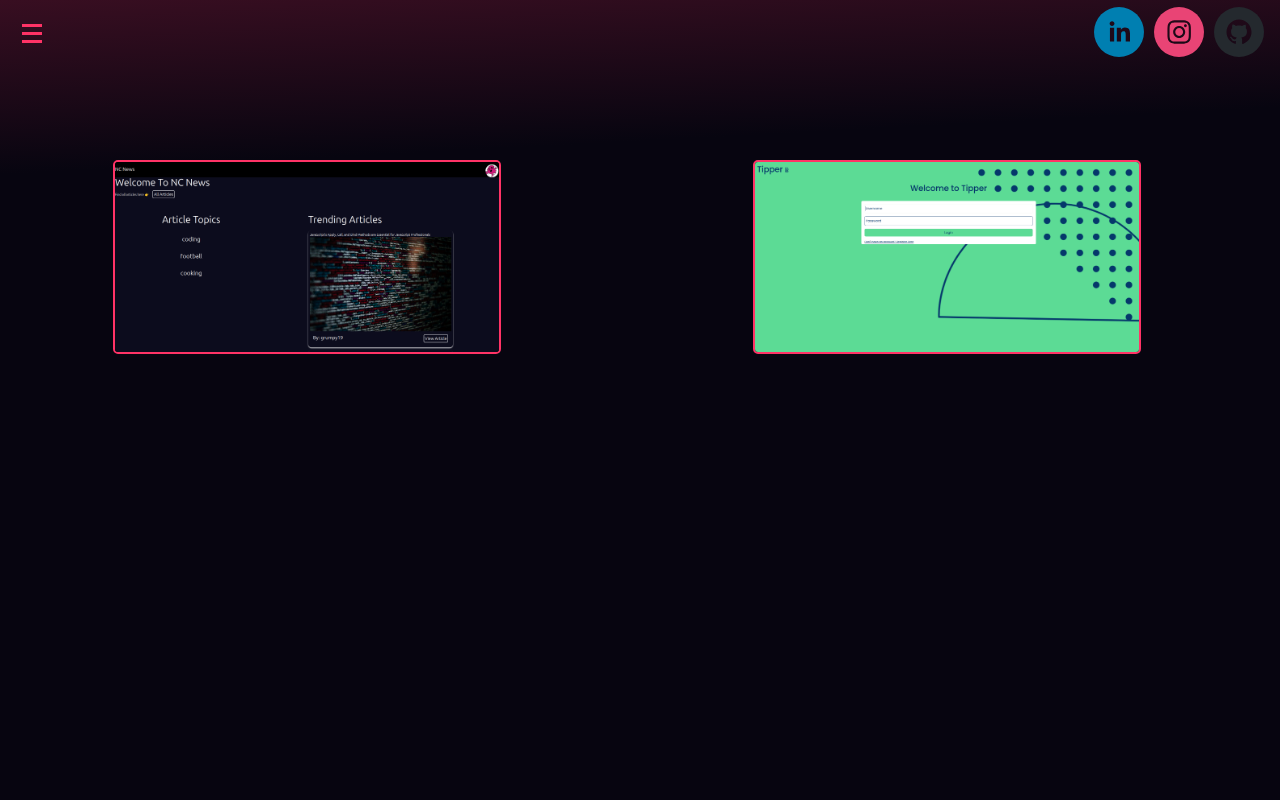
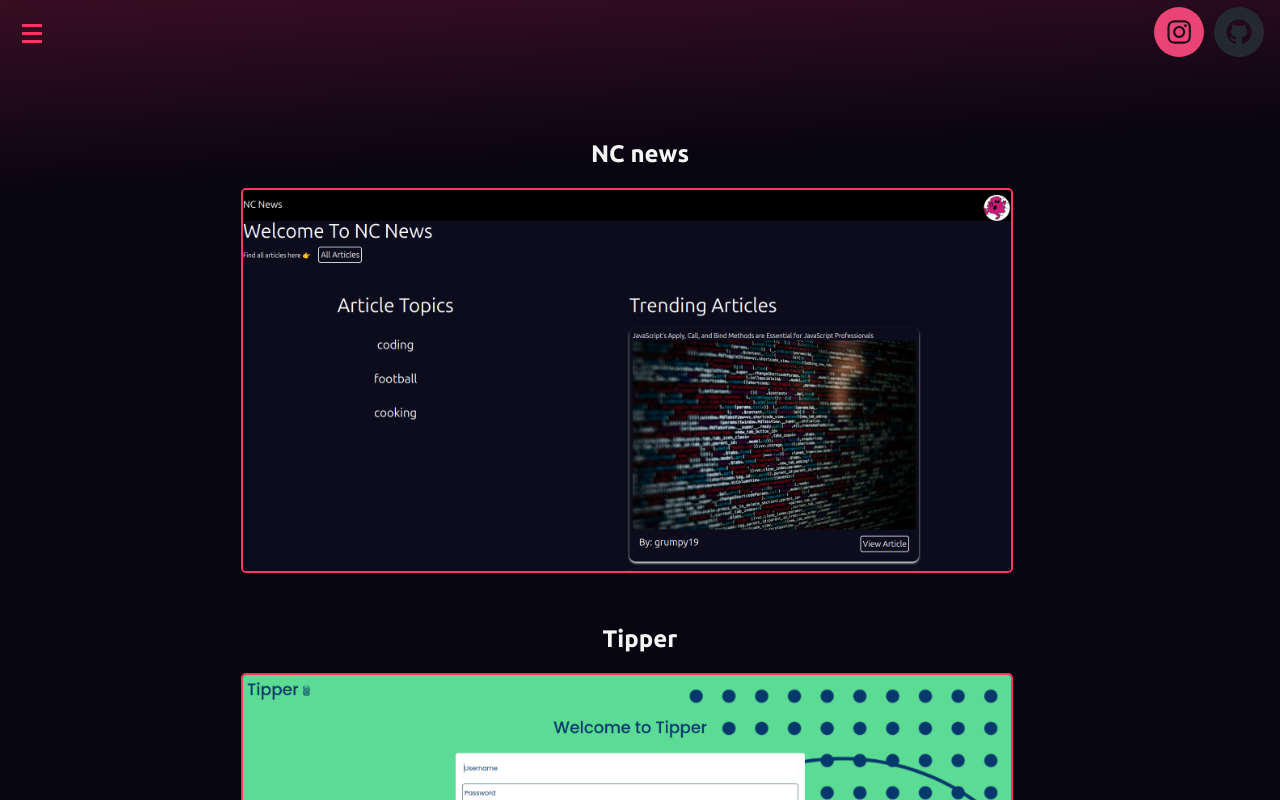
Before and after one commit to LangaLee/My-portfolio, a React (Vite) app: page /Projects in a window 1280 px wide. Shown: the top 800 px of the page. Built offline with nearby package versions, Linux system fonts and the light colour scheme.

Commit message:
updated links to github and linkedin

```diff
--- a/src/components/Projects.jsx
+++ b/src/components/Projects.jsx
@@ -5,9 +5,11 @@ import TipperImage from "../../images/Tipper.png";
 const Projects = () => {
   return (
     <div className="projects">
+      <h2>NC news</h2>
       <Link to={"/Projects/NCNews"}>
         <img src={NewsImage} alt="Nc news homepage screenshot" />
       </Link>
+      <h2>Tipper</h2>
       <Link to={"/Projects/Tipper"}>
         <img src={TipperImage} alt="Tipper homepage screenshot" />
       </Link>
--- a/src/components/navbar.jsx
+++ b/src/components/navbar.jsx
@@ -32,11 +32,14 @@ const Navbar = () => {
         </div>
 
         <div className="socialLinks">
-          <SocialIcon url="https://www.linkedin.com" target="_blank" />
+          <SocialIcon url="www.linkedin.com/in/langa-dlemz" target="_blank" />
 
-          <SocialIcon url="https://www.instagram.com" target="_blank" />
+          <SocialIcon
+            url="https://www.instagram.com/oldschool_is200/"
+            target="_blank"
+          />
 
-          <SocialIcon url="https://www.github.com" target="_blank" />
+          <SocialIcon url="https://github.com/LangaLee" target="_blank" />
         </div>
       </div>
     </div>
--- a/src/css files/homePage.scss
+++ b/src/css files/homePage.scss
@@ -4,6 +4,7 @@
     scroll-snap-align: center;
     padding: 5%;
     padding-top: 5vh;
+    height: 90vh;
   }
   .introSection {
     .introDiv {
--- a/src/css files/projects.scss
+++ b/src/css files/projects.scss
@@ -1,16 +1,16 @@
 @media only screen and (max-width: 1500px) {
   .projects {
     display: flex;
-    flex-direction: row;
-    flex-wrap: wrap;
-    justify-content: space-around;
-    padding-top: 20vh;
+    align-items: center;
+    flex-direction: column;
+    padding-top: 15vh;
     Link {
       width: 100%;
       height: 100%;
     }
     img {
-      width: 30vw;
+      margin-bottom: 30px;
+      width: 60vw;
       margin-right: 2vw;
       border: solid;
       border-width: 2px;
@@ -20,10 +20,10 @@
     min-height: 100vh;
   }
   .projectsSection {
-    height: 100vh;
+    height: auto;
   }
   .projectScreenshot {
-    width: 30vw;
+    width: 80vw;
     border: solid;
     border-radius: 5px;
     border-width: 2px;
@@ -31,12 +31,12 @@
     margin-top: 20%;
   }
   .projectDiv {
-    margin-top: 10vh;
+    margin-top: 20px;
     display: flex;
-    flex-direction: row;
+    flex-direction: column;
     justify-content: space-around;
     p {
-      width: 40vw;
+      width: 80vw;
       margin-top: 10%;
     }
   }
```
